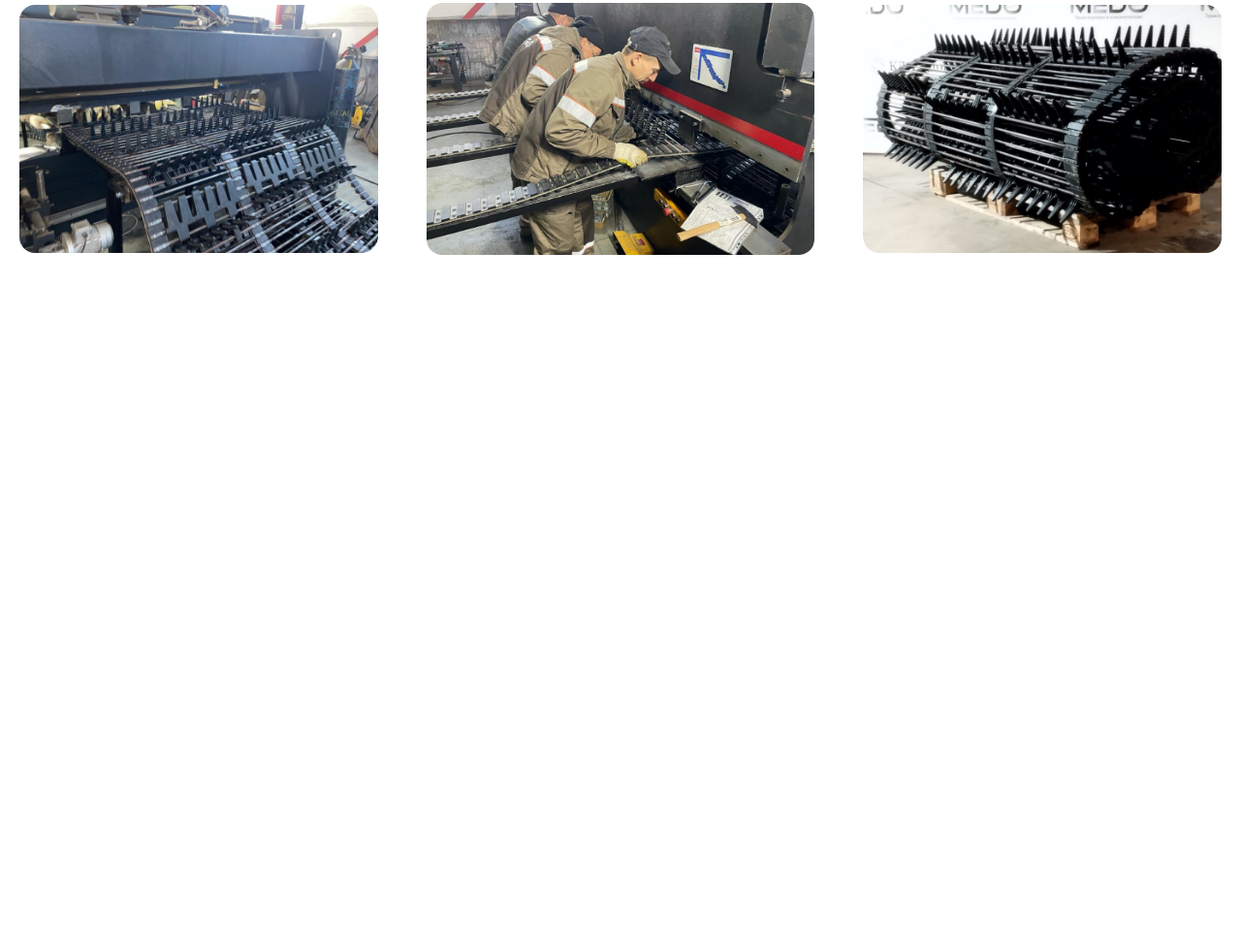
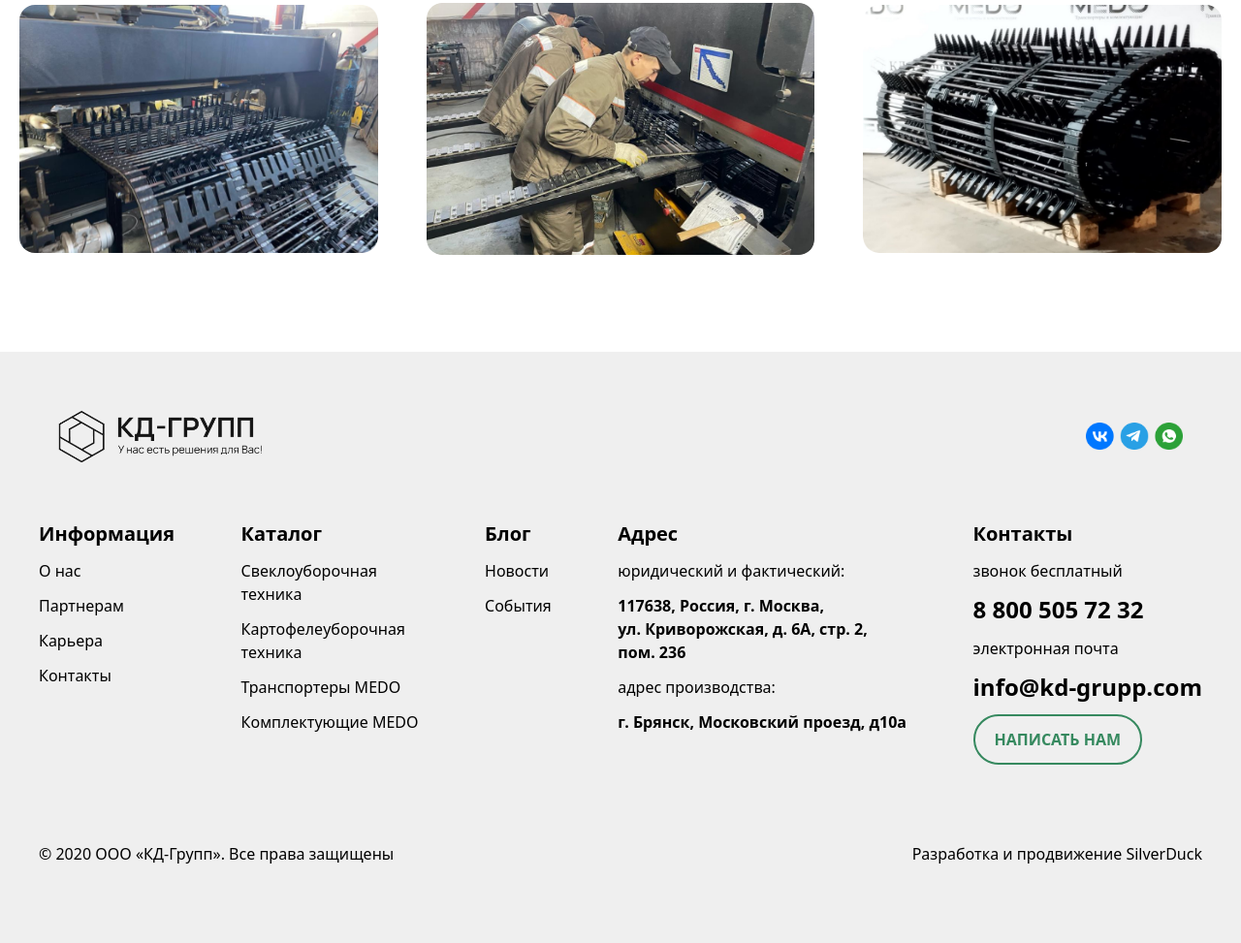
Before and after one commit to AzizovM-doder/git, a website: page index.html in a window 1280 px wide. Shown: the part 1776-2749 px from the top of the page at 97% size. Before the commit the page ends 2139 px from the top, so only its background shows below. Drawn offline with nearby package versions, Linux system fonts and the light colour scheme; files that its build step writes are made by us from their sources.

Commit message:
footer1 added

```diff
--- a/index.html
+++ b/index.html
@@ -130,5 +130,54 @@ info@kd-grupp.com
             </div>
         </section>
     </main>
+    <footer class="bg-[#EFEFEF] p-5">
+        <section class="max-w-7xl m-auto p-5">
+            <div class="flex flex-col lg:flex-row justify-between items-center">
+                <img width="250" class="p-5" src="assets/image copy.png" alt="">
+                <img width="140" class="p-5" src="assets/image copy 10.png" alt="sosial">
+            </div>
+            <div class="flex flex-col py-5 lg:items-start items-center lg:flex-row justify-between">
+                <ul class="flex flex-col gap-3 py-5">
+                    <li class="text-xl font-semibold">Информация</li>
+                    <li>О нас</li>
+                    <li>Партнерам</li>
+                    <li>Карьера</li>
+                    <li>Контакты</li>
+                </ul>
+                <ul class="flex flex-col gap-3 py-5">
+                    <li class="text-xl font-semibold">Каталог</li>
+                    <li>Свеклоуборочная <br>техника</li>
+                    <li>Картофелеуборочная <br>техника</li>
+                    <li>Транспортеры MEDO</li>
+                    <li>Комплектующие MEDO</li>
+                </ul>
+                <ul class="flex flex-col gap-3 py-5">
+                    <li class="text-xl font-semibold">Блог</li>
+                    <li>Новости</li>
+                    <li>События</li>
+                </ul>
+                <ul class="flex flex-col gap-3 py-5">
+                    <li class="text-xl font-semibold">Адрес</li>
+                    <li>юридический и фактический:</li>
+                    <li class="font-semibold">117638, Россия, г. Москва, <br>ул. Криворожская, д. 6А, стр. 2,  <br>пом. 236</li>
+                    <li>адрес производства:</li>
+                    <li class="font-semibold">г. Брянск, Московский проезд, д10а</li>
+                </ul>
+                <ul class="flex flex-col gap-3 py-5">
+                    <li class="text-xl font-semibold">Контакты</li>
+                    <li>звонок бесплатный</li>
+                    <li class="font-semibold text-2xl">8 800 505 72 32</li>
+                    <li>электронная почта</li>
+                    <li class="font-semibold text-2xl">info@kd-grupp.com</li>
+                    <li><button class="uppercase font-extrabold text-[#36895F] rounded-full py-3 px-5 border-[2px] border-[#36895F] ">написать нам</button></li>
+                </ul>
+
+            </div>
+            <div class="flex flex-col py-5 lg:flex-row justify-between">
+                <p class="py-5">© 2020 ООО «КД-Групп». Все права защищены</p>
+                <p class="py-5">Разработка и продвижение SilverDuck</p>
+            </div>
+        </section>
+    </footer>
 </body>
 </html>
```
Also changed, not shown: assets/image copy 10.png (added).
